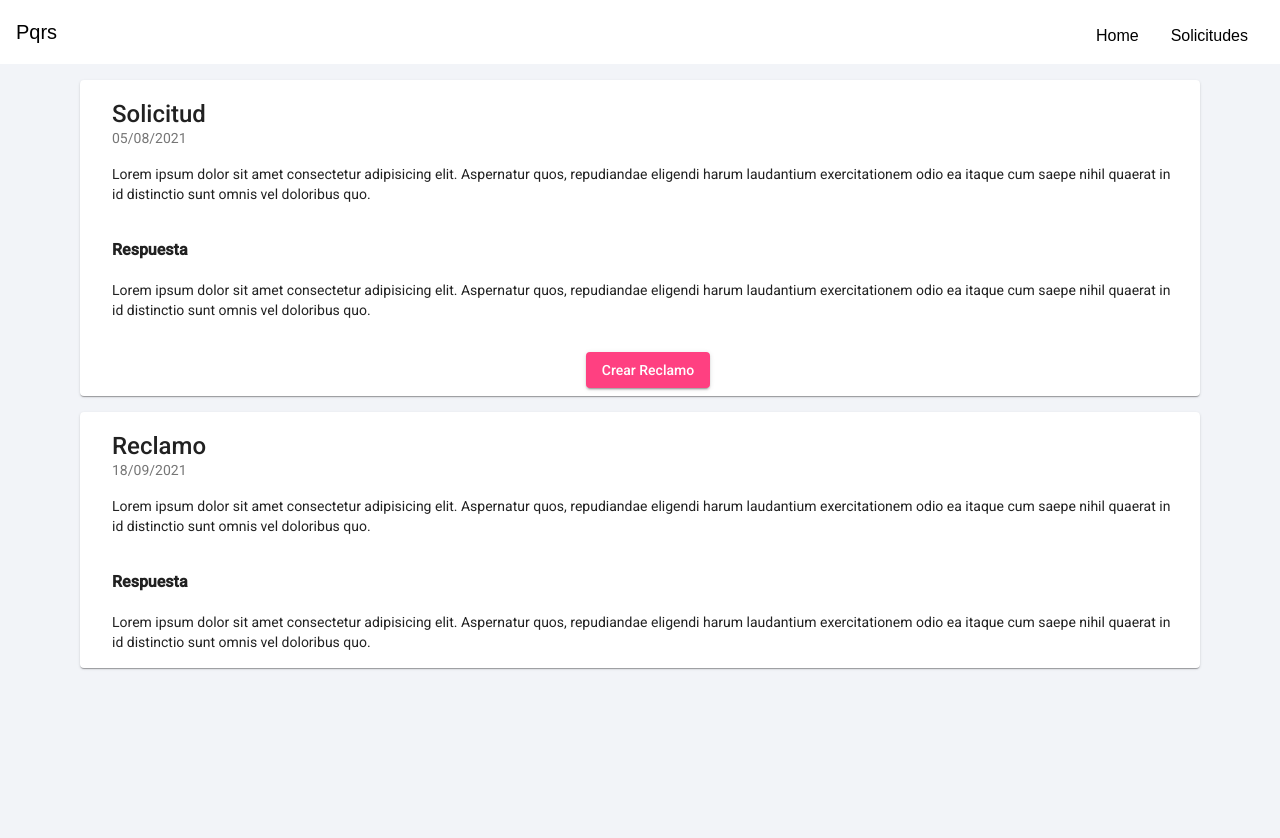
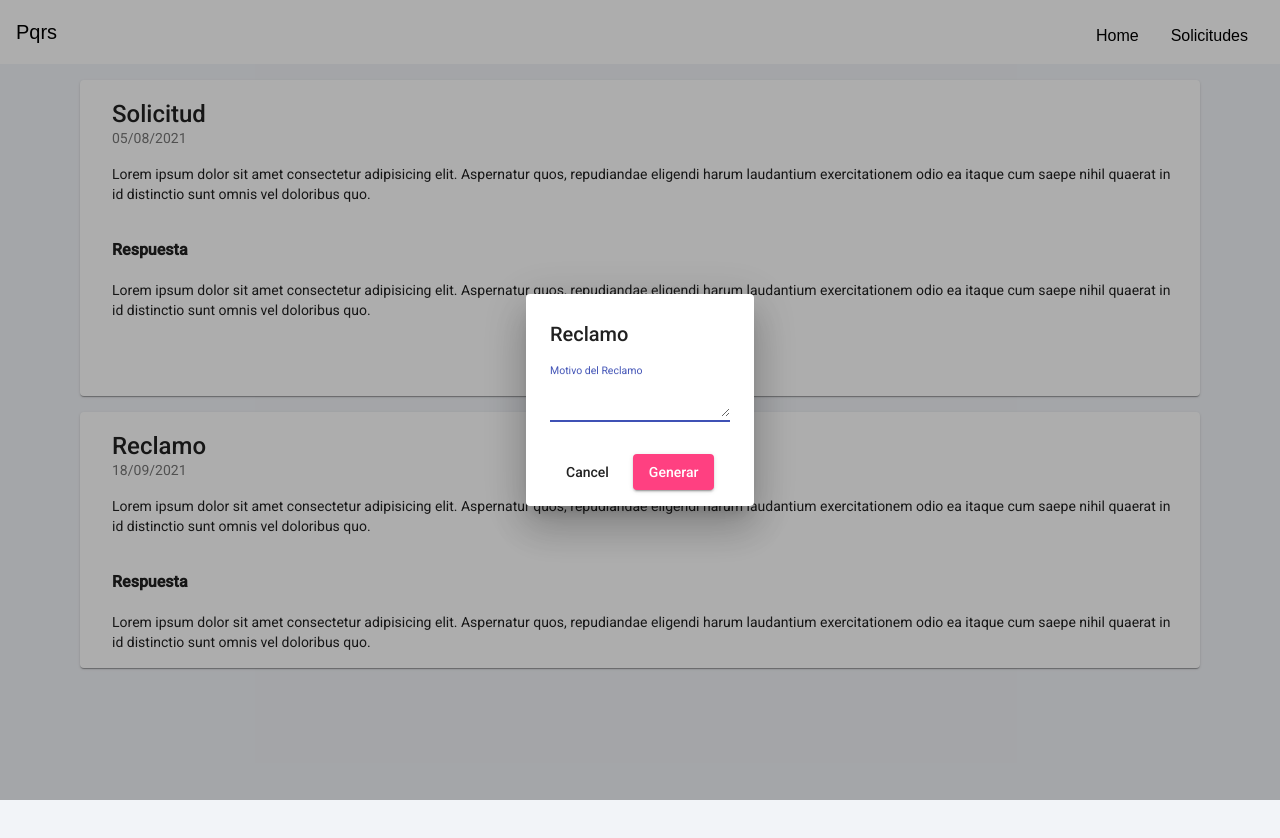
Before and after one commit to gio96/pqrsfront, an Angular app: page /detalles/1 in a window 1280 px wide. Both pictures are taken after a click on the button "Crear Reclamo". Shown: the top 838 px of the page. After the commit the page ends 800 px from the top, so only its background shows below. Built offline with nearby package versions, Linux system fonts and the light colour scheme.

Commit message:
feat: reclamo pop-up

```diff
--- a/src/app/detalles-solicitud/detalles-solicitud.component.html
+++ b/src/app/detalles-solicitud/detalles-solicitud.component.html
@@ -19,7 +19,7 @@
         </div>
       </mat-card-content>
       <mat-card-actions fxLayout="column" fxLayoutAlign=" center" class="buttonReclamo">
-        <button mat-raised-button color="accent">Crear Reclamo</button>
+        <button mat-raised-button color="accent" (click)="crearReclamo()">Crear Reclamo</button>
       </mat-card-actions>
     </mat-card>
   </div>
--- a/src/app/detalles-solicitud/detalles-solicitud.component.ts
+++ b/src/app/detalles-solicitud/detalles-solicitud.component.ts
@@ -1,5 +1,8 @@
 import { Component, OnInit } from '@angular/core';
+import { MatDialog } from '@angular/material/dialog';
 import { ActivatedRoute } from '@angular/router';
+import { CrearSolicitudComponent } from '../crear-solicitud/crear-solicitud.component';
+import { ReclamoPopupComponent } from '../reclamo-popup/reclamo-popup.component';
 
 @Component({
   selector: 'app-detalles-solicitud',
@@ -8,7 +11,7 @@ import { ActivatedRoute } from '@angular/router';
 })
 export class DetallesSolicitudComponent implements OnInit {
 
-  constructor(private route: ActivatedRoute) { }
+  constructor(private route: ActivatedRoute, private dialog: MatDialog) { }
 
   ngOnInit(): void {
     this.getDetailsSolicitud();
@@ -19,4 +22,8 @@ export class DetallesSolicitudComponent implements OnInit {
     console.warn("Estoy en detallles con el id" + id)
   }
 
+  crearReclamo(): void {
+    this.dialog.open(ReclamoPopupComponent)
+  }
+
 }
--- /dev/null
+++ b/src/app/reclamo-popup/reclamo-popup.component.html
@@ -0,0 +1,11 @@
+<h2 mat-dialog-title>Reclamo</h2>
+<mat-dialog-content>
+    <mat-form-field class="motivoSolicitud">
+      <mat-label>Motivo del Reclamo</mat-label>
+      <textarea matInput [(ngModel)]="descripcionReclamo"></textarea>
+    </mat-form-field>
+</mat-dialog-content>
+<mat-dialog-actions>
+  <button mat-button mat-dialog-close>Cancel</button>
+  <button mat-raised-button color="accent" type="submit" (click)="requestReclamo()">Generar</button>
+</mat-dialog-actions>
--- /dev/null
+++ b/src/app/reclamo-popup/reclamo-popup.component.ts
@@ -0,0 +1,24 @@
+import { Component, OnInit } from '@angular/core';
+import { MatDialogRef } from '@angular/material/dialog';
+
+@Component({
+  selector: 'app-reclamo-popup',
+  templateUrl: './reclamo-popup.component.html',
+  styleUrls: ['./reclamo-popup.component.css']
+})
+export class ReclamoPopupComponent implements OnInit {
+
+  constructor(private dialogRef: MatDialogRef<ReclamoPopupComponent>) { }
+
+  descripcionReclamo: string = ''
+
+
+  requestReclamo(){
+    this.dialogRef.close()
+    console.warn(this.descripcionReclamo)
+  }
+
+  ngOnInit(): void {
+  }
+
+}
```
Also changed, not shown: src/app/app.module.ts (+6 -2 lines), src/app/reclamo-popup/reclamo-popup.component.css (added), 1 other file (tests, documents, lock files or other folders).
